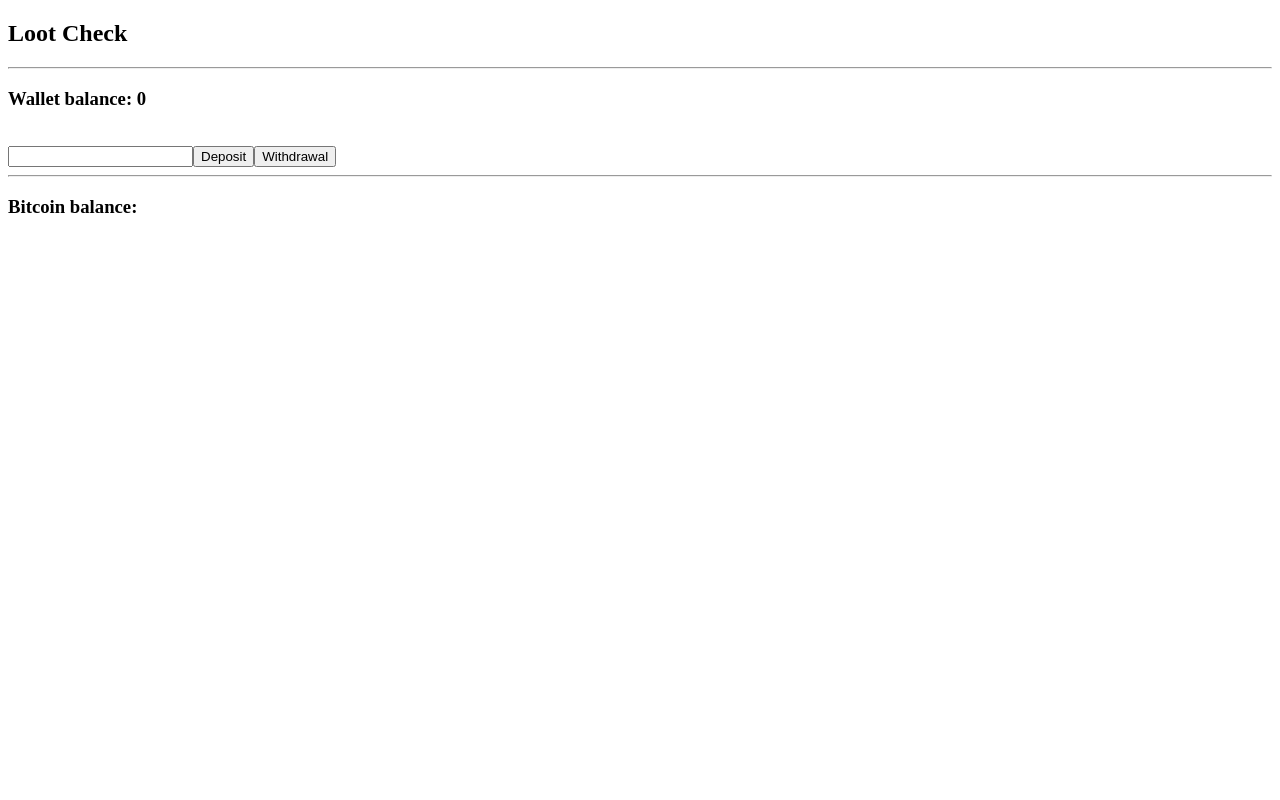
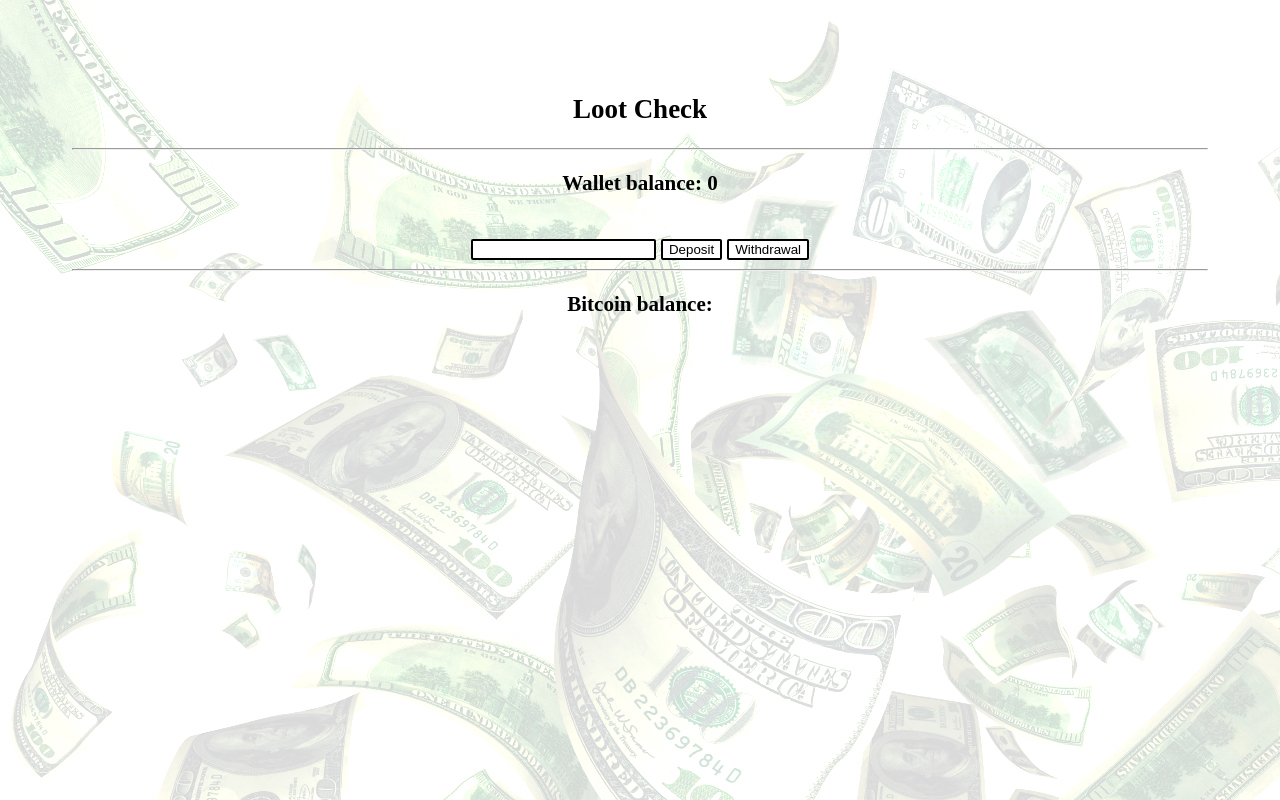
Before and after one commit to MMcClure11/loot-check, a React (Create React App) app: page / in a window 1280 px wide. Built offline with nearby package versions, Linux system fonts and the light colour scheme; no server answers; what sfcookies would draw is missing.

Commit message:
Add styling and background

```diff
--- /dev/null
+++ b/src/index.css
@@ -0,0 +1,16 @@
+body {
+  background-image: url('./assets/background.jpg');
+  text-align: center;
+  padding: 5%;
+  font-size: 18px;
+}
+
+button {
+  margin-left: 5px;
+}
+
+button, input {
+  border: 2px solid black;
+  border-radius: 2px;
+  background-color: white;
+}
--- a/src/index.js
+++ b/src/index.js
@@ -5,6 +5,7 @@ import thunk from 'redux-thunk';
 import rootReducer from './reducers';
 import { Provider } from 'react-redux';
 import App from './components/App';
+import './index.css'
 
 const store = createStore(rootReducer, applyMiddleware(thunk));
 
```
Also changed, not shown: src/assets/background.jpg (added), 1 other file (tests, documents, lock files or other folders).
